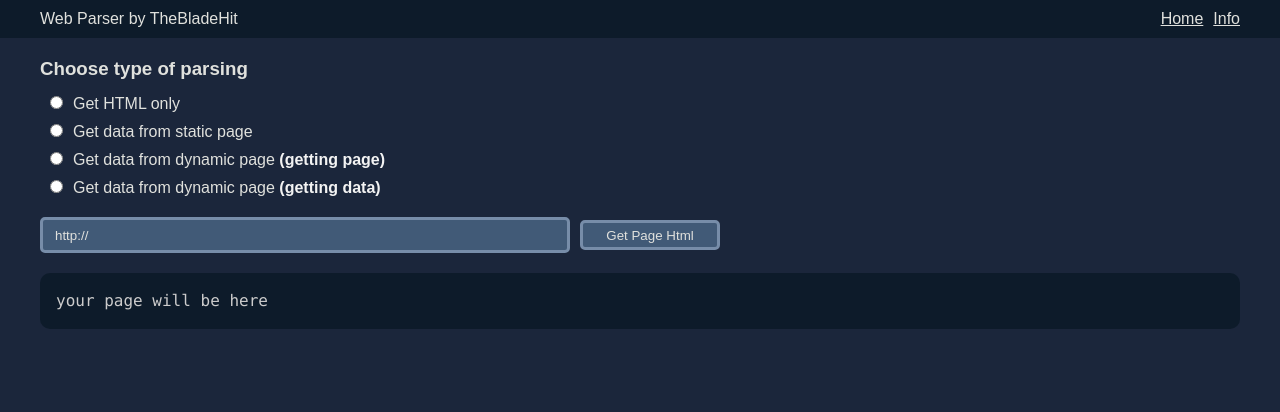
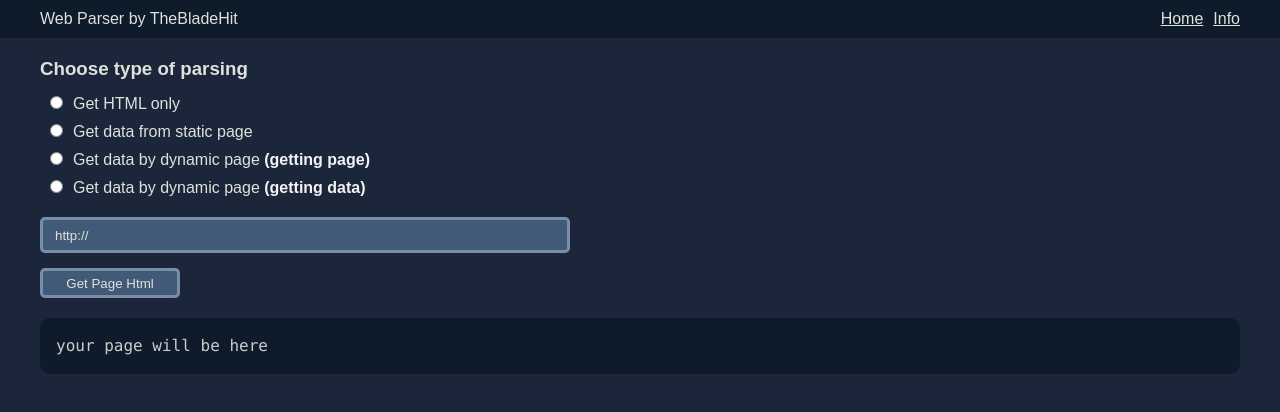
Before and after one commit to BoqdanY/web-parser, a React (Create React App) app in the folder src/frontend/: page / in a window 1280 px wide. Shown: the top 412 px of the page. Built offline with nearby package versions, Linux system fonts and the light colour scheme.

Commit message:
Add simple radio switch.

```diff
--- a/src/frontend/src/Fill.js
+++ b/src/frontend/src/Fill.js
@@ -1,15 +1,16 @@
 import React from "react";
 
-const Fill = ({ formData, setFormData }) => {
+const Fill = ({ formData, setFormData, fields }) => {
   const handleChange = (e) => {
     setFormData(e.target.value);
   };
 
   return (
-    <>
-      <input type="text" name="name" value={formData} onChange={handleChange} placeholder='http://' />
+    <div className="flex-block">
+      <div><input type="text" name="url" value={formData.url} onChange={handleChange} placeholder='http://' className={`${fields.url}`} /></div>
+      <div><input type="text" name="element" value={formData.element} onChange={handleChange} placeholder='class=...' className={`${fields.element}`} /></div>
       <button type="submit">Get Page Html</button>
-    </>
+    </div>
   );
 }
 
--- a/src/frontend/src/Form.js
+++ b/src/frontend/src/Form.js
@@ -4,7 +4,15 @@ import Radio from './Radio';
 import Fill from './Fill';
 
 const Form = ({ setCode }) => {
-  const [formData, setFormData] = useState('');
+  const [formData, setFormData] = useState({
+    url: '',
+    element: '',
+  });
+
+  const [fields, setFields] = useState({
+    url: '',
+    element: 'disabled'
+  });
 
   const handleSubmit = async (e) => {
     e.preventDefault();
@@ -34,8 +42,8 @@ const Form = ({ setCode }) => {
 
   return (
     <form onSubmit={handleSubmit}>
-      <Radio />
-      <Fill formData={formData} setFormData={setFormData} />
+      <Radio fields={fields} setFields={setFields} />
+      <Fill formData={formData} setFormData={setFormData} fields={fields} />
     </form>
   );
 };
--- a/src/frontend/src/Radio.js
+++ b/src/frontend/src/Radio.js
@@ -1,11 +1,20 @@
 import React from "react";
 import { useState } from "react";
 
-const Radio = () => {
+const fieldsState = {
+  gHTML: ['url'],
+  static: ['url', 'element'],
+};
+
+const Radio = ({ fields, setFields }) => {
   const [parsingType, setParsingType] = useState('');
 
   const handleRadioChange = (e) => {
     setParsingType(e.target.value);
+    const newFields = {};
+    Object.keys(fields).forEach(key => newFields[key] = 'disabled');
+    fieldsState[e.target.value].forEach(key => newFields[key] = '');
+    setFields(newFields);
   }
 
   return (
@@ -22,11 +31,11 @@ const Radio = () => {
         </div>
         <div className='radio-child'>
           <input type="radio" id="parsingChoise3" name="parsing" value="dynamicPages" onChange={handleRadioChange} checked={parsingType === 'dynamicPages'} />
-          <label htmlFor="parsingChoise3">Get data from dynamic page <span className="eg-span">(getting page)</span></label>
+          <label htmlFor="parsingChoise3">Get data by dynamic page <span className="eg-span">(getting page)</span></label>
         </div>
         <div className='radio-child'>
           <input type="radio" id="parsingChoise4" name="parsing" value="dynamicData" onChange={handleRadioChange} checked={parsingType === 'dynamicData'} />
-          <label htmlFor="parsingChoise4">Get data from dynamic page <span className="eg-span">(getting data)</span></label>
+          <label htmlFor="parsingChoise4">Get data by dynamic page <span className="eg-span">(getting data)</span></label>
         </div>
       </div>
     </>
--- a/src/frontend/src/style.css
+++ b/src/frontend/src/style.css
@@ -30,6 +30,7 @@ input[type="text"] {
   border: 3px solid #778da9;
   border-radius: 5px;
   margin-right: 10px;
+  margin-bottom: 15px;
 }
 
 input[type="text"]::placeholder {
@@ -162,3 +163,8 @@ ul li {
 .mb-30 {
   margin-bottom: 30px;
 }
+
+.flex-block {
+  display: flex;
+  flex-direction: column;
+}
```
